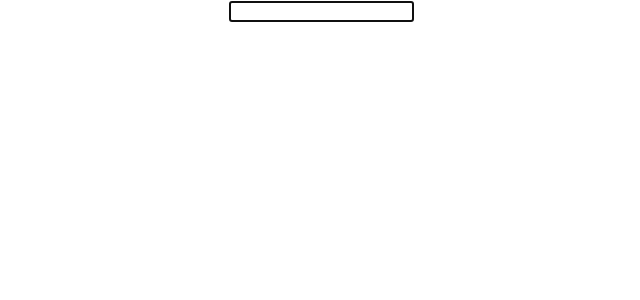
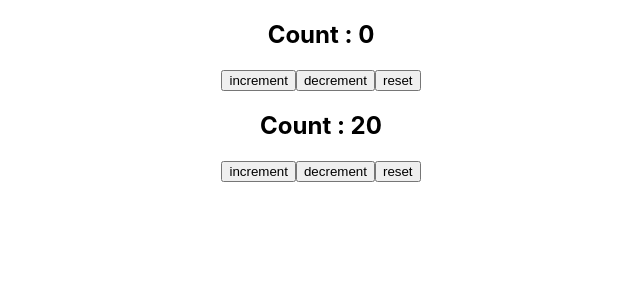
Before and after one commit to thenikhilseth/Learn-React-2024, a React (Create React App) app: page / in a window 1280 px wide. Shown: the top 300 px of the page, without its empty margins (319-959 px from the left). Built offline with nearby package versions, Linux system fonts and the light colour scheme.

Commit message:
Custom Hooks

```diff
--- a/src/App.js
+++ b/src/App.js
@@ -22,6 +22,8 @@
 import UseMemoCounter from "./components/useMemoCounter";
 import UseRefPart1 from "./components/UseRef Example/UseRefPart1";
 import UseRefPart2 from "./components/UseRef Example/UseRefPart2";
+import CounterOne from "./components/Custom Hooks/Components/CounterOne";
+import CounterTwo from "./components/Custom Hooks/Components/CounterTwo";
 
 export const UserContext = React.createContext();
 export const ChannelContext = React.createContext();
@@ -75,7 +77,9 @@
       {/* <ParentComponent /> */}
       {/* <UseMemoCounter /> */}
       {/* <UseRefPart1 /> */}
-      <UseRefPart2 />
+      {/* <UseRefPart2 /> */}
+      <CounterOne />
+      <CounterTwo />
     </div>
   );
 }
--- /dev/null
+++ b/src/components/Custom Hooks/Components/CounterOne.js
@@ -0,0 +1,16 @@
+import React from "react";
+import useCounter from "../Hooks/useCounter";
+
+function CounterOne() {
+  const [count, increment, decrement, reset] = useCounter(0, 1);
+  return (
+    <div>
+      <h2>Count : {count}</h2>
+      <button onClick={increment}>increment</button>
+      <button onClick={decrement}>decrement</button>
+      <button onClick={reset}>reset</button>
+    </div>
+  );
+}
+
+export default CounterOne;
--- /dev/null
+++ b/src/components/Custom Hooks/Components/CounterTwo.js
@@ -0,0 +1,16 @@
+import React from "react";
+import useCounter from "../Hooks/useCounter";
+
+function CounterTwo() {
+  const [count, increment, decrement, reset] = useCounter(20, 20);
+  return (
+    <div>
+      <h2>Count : {count}</h2>
+      <button onClick={increment}>increment</button>
+      <button onClick={decrement}>decrement</button>
+      <button onClick={reset}>reset</button>
+    </div>
+  );
+}
+
+export default CounterTwo;
--- /dev/null
+++ b/src/components/Custom Hooks/Hooks/useCounter.js
@@ -0,0 +1,21 @@
+import React, { useState } from "react";
+
+function useCounter(initialValue = 0, value) {
+  const [count, setCount] = useState(initialValue, value);
+
+  const increment = () => {
+    setCount((prevCount) => prevCount + value);
+  };
+
+  const decrement = () => {
+    setCount((prevCount) => prevCount - value);
+  };
+
+  const reset = () => {
+    setCount(initialValue);
+  };
+
+  return [count, increment, decrement, reset];
+}
+
+export default useCounter;
```
